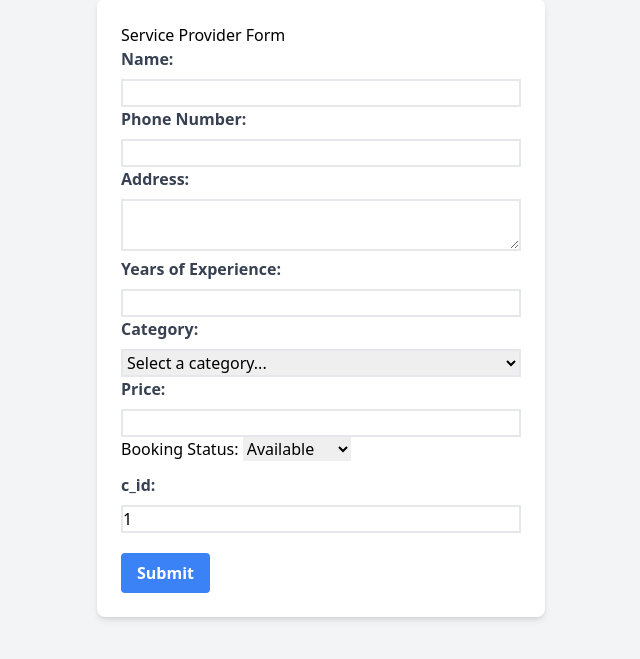
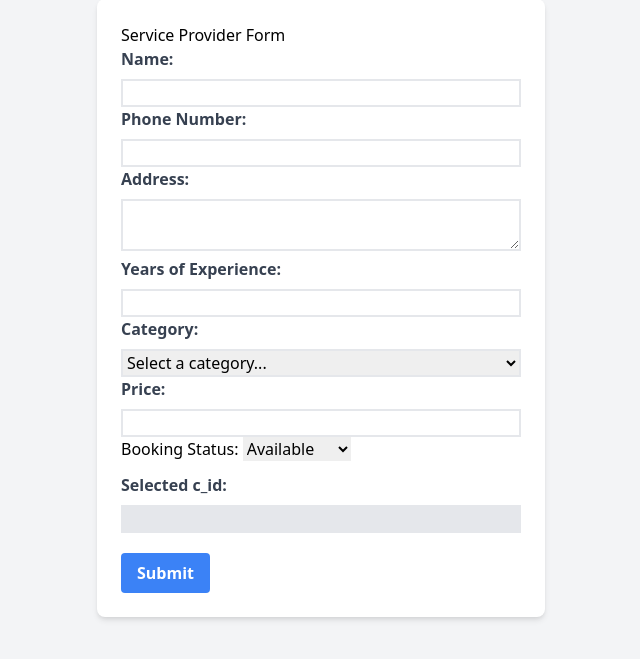
Before and after one commit to anilghale123/subidhaGhar, a Laravel app: template resources/views/admin/serviceProvider.blade.php in a window 1280 px wide. Shown: the part 101-760 px from the top of the page, without its empty margins (319-959 px from the left). Run offline with Laravel 10, Linux system fonts and the light colour scheme; the template is opened without the code that fills it, so the values that code supplies are empty.

Commit message:
C_id dynamically loaded from database in serviceprovider form

```diff
--- a/app/Http/Controllers/adminController.php
+++ b/app/Http/Controllers/adminController.php
@@ -3,6 +3,7 @@
 namespace App\Http\Controllers;
 
 use App\Models\Serviceprovider;
+use App\Models\Category;
 use Illuminate\Http\Request;
 
 
@@ -10,7 +11,9 @@ class adminController extends Controller
 {
     function index()
     {
-        return view('admin.ServiceProvider');
+        $categories = Category::all(); // Fetch all categories from the database
+
+        return view('admin.ServiceProvider', compact('categories'));
     }
 
     public function store(Request $request)
--- a/resources/views/admin/serviceProvider.blade.php
+++ b/resources/views/admin/serviceProvider.blade.php
@@ -41,8 +41,12 @@
                 <label for="category" class="block text-gray-700 font-semibold mb-2">Category:</label>
                 <select class="form-select w-full border-2" id="category" name="category" required>
                     <option selected disabled>Select a category...</option>
-                    <option value="Plumber" name = "Plumber">Plumber</option>
-                    <option value="Electrician" name = "Electrician">Electrician</option>
+                    @foreach($categories as $category)
+                    <option value="{{ $category->id }}" {{ ($category->id == old('category')) ? 'selected' : '' }}>
+                        {{ $category->name }}
+                    </option>
+                @endforeach
+
                     <!-- Add your category options here -->
                 </select>
             </div>
@@ -62,15 +66,24 @@
     </div>
 
     <div class="">
-                <label for="c_id" class="block text-gray-700 font-semibold mb-2 ">c_id:</label>
-                <input type="number" class="form-input w-full border-2" id="c_id" name="c_id" value="1" required>
-            </div>
+        <label for="selected_c_id" class="block text-gray-700 font-semibold mb-2">Selected c_id:</label>
+        <input type="text" class="form-input w-full border-2 bg-gray-200" id="selected_c_id" name="selected_c_id" readonly required>
+    </div>
 
             <button type="submit" class="mt-5 bg-blue-500 hover:bg-blue-600 text-white font-semibold py-2 px-4 rounded">
                 Submit
             </button>
         </form>
     </div>
+
+    <script>
+        const categorySelect = document.getElementById('category');
+        const selectedCIdInput = document.getElementById('selected_c_id');
+
+        categorySelect.addEventListener('change', function() {
+            selectedCIdInput.value = this.value;
+        });
+    </script>
 </body>
 
 </html>
```
